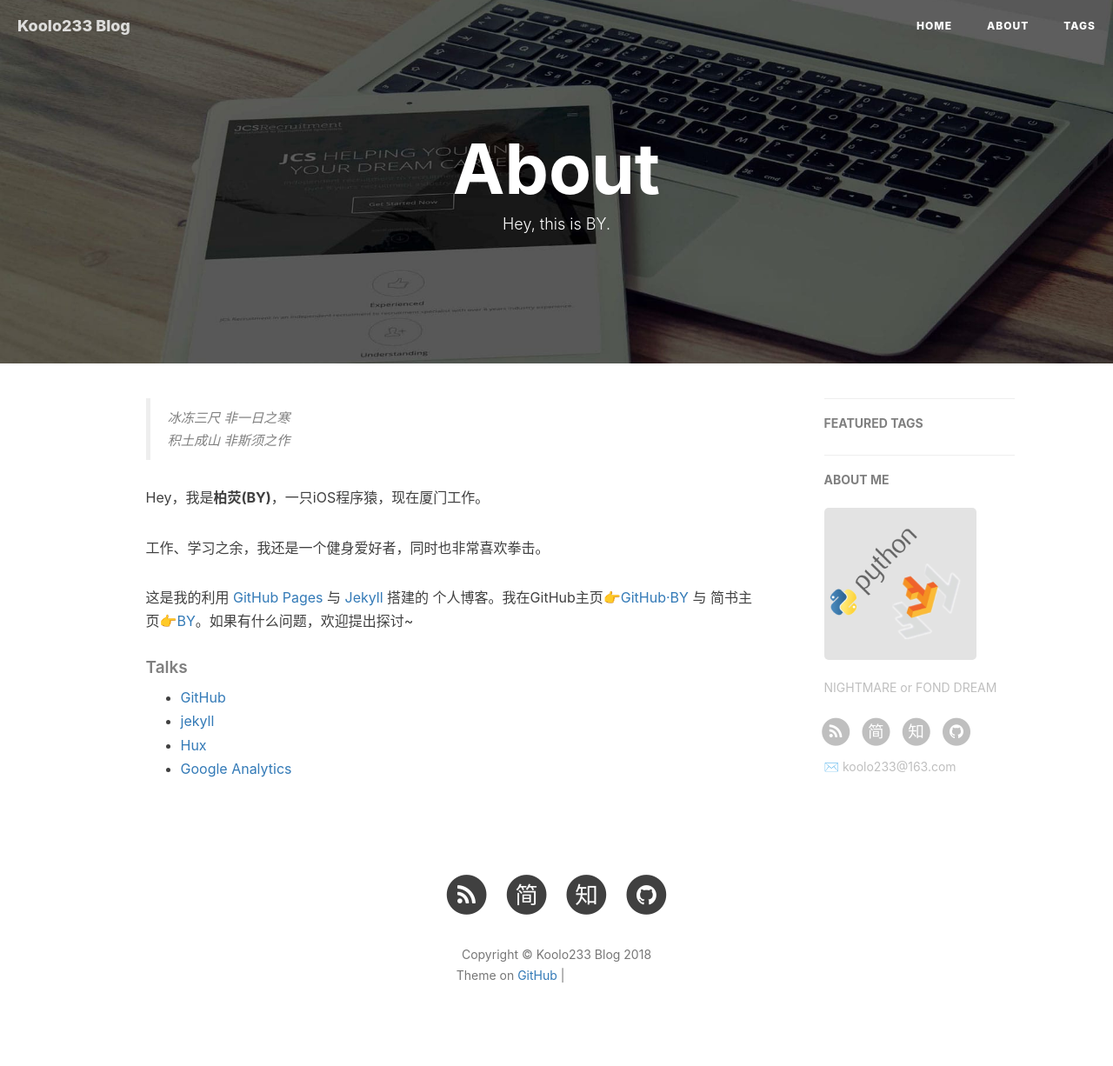
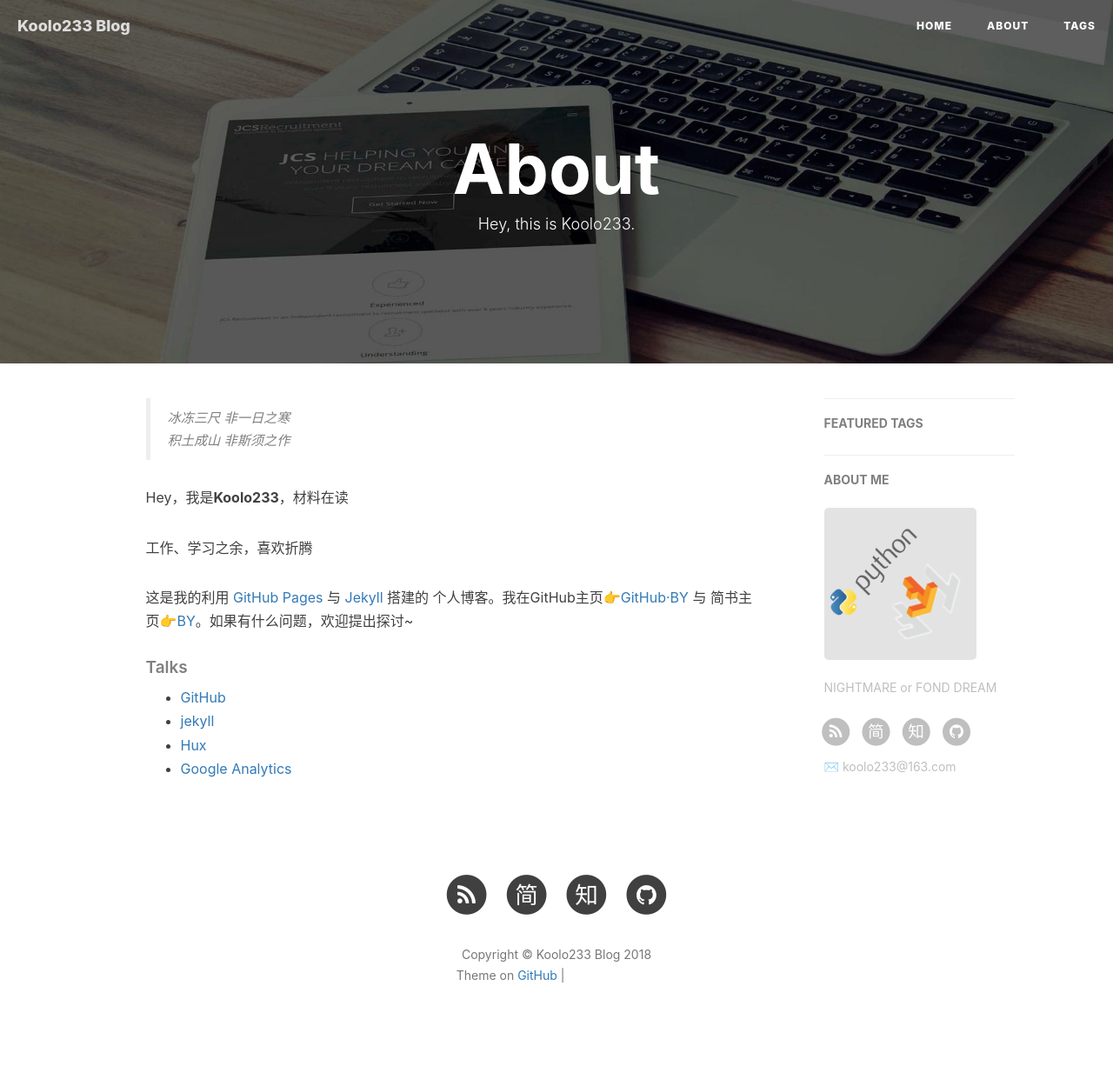
Before and after one commit to USTB-MLgroup/ustb-mlgroup.GITHUB.IO, a Jekyll site: the page built from about.html, in a window 1280 px wide. Shown: the whole page at 87% size. Built offline with Jekyll 4.4.1, drawn with Linux system fonts in a browser that asks for light colours; nearby versions of some CDN libraries; comment, search, counter and statistics services are not loaded; grey boxes are pictures that could not be loaded.

Commit message:
Update about.html

```diff
--- a/about.html
+++ b/about.html
@@ -1,7 +1,7 @@
 ---
 layout: page
 title: "About"
-description: "Hey, this is BY."
+description: "Hey, this is Koolo233."
 header-img: "img/post-bg-rwd.jpg"
 ---
 
@@ -18,9 +18,9 @@ header-img: "img/post-bg-rwd.jpg"
     <blockquote><p>冰冻三尺 非一日之寒<br>
     积土成山 非斯须之作</p></blockquote>
 
-    <p>Hey，我是<strong>柏荧(BY)</strong>，一只iOS程序猿，现在厦门工作。</p>
+    <p>Hey，我是<strong>Koolo233</strong>，材料在读</p>
 
-    <p>工作、学习之余，我还是一个健身爱好者，同时也非常喜欢拳击。</p>
+    <p>工作、学习之余，喜欢折腾</p>
 
     <p>这是我的利用 <a href="https://pages.github.com/">GitHub Pages</a> 与 <a href="http://jekyll.com.cn/">Jekyll</a> 搭建的 个人博客。我在GitHub主页<a href="https://github.com/qiubaiying">👉GitHub·BY</a> 与 简书主页<a href="https://http://www.jianshu.com/u/e71990ada2fd">👉BY</a>。如果有什么问题，欢迎提出探讨~</p>
 
```
